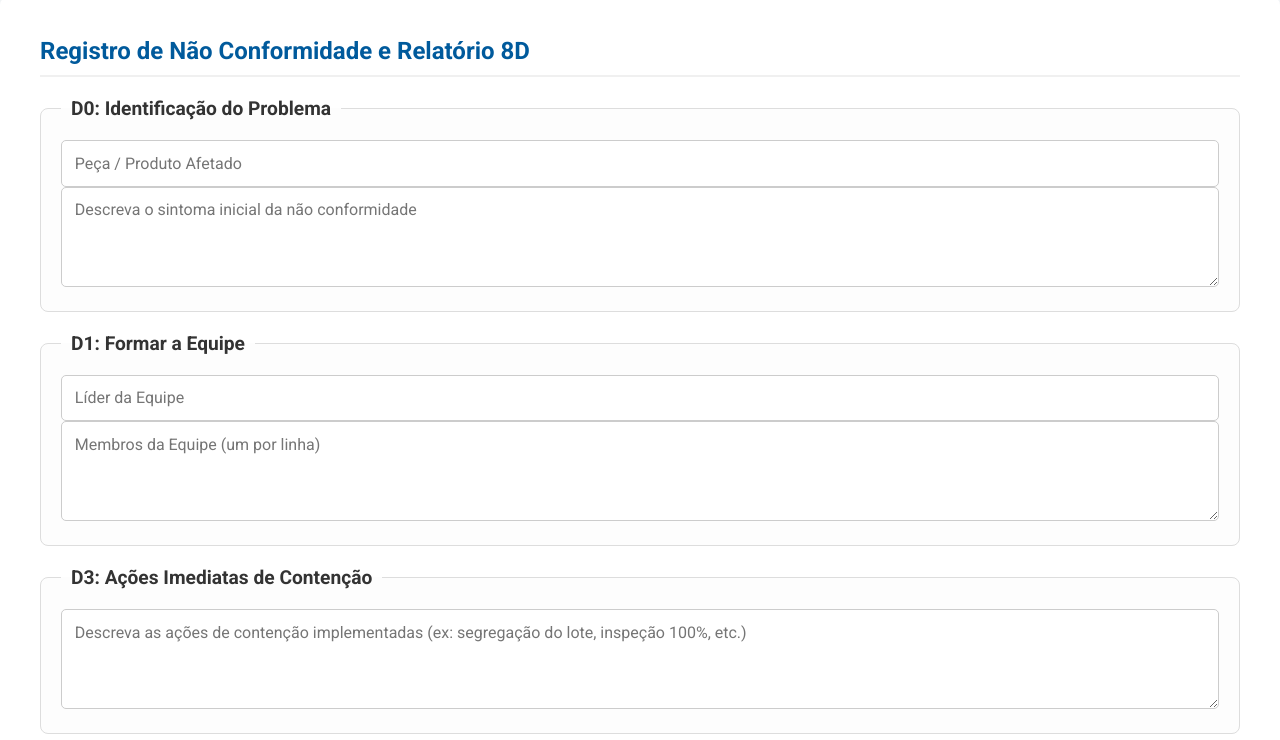
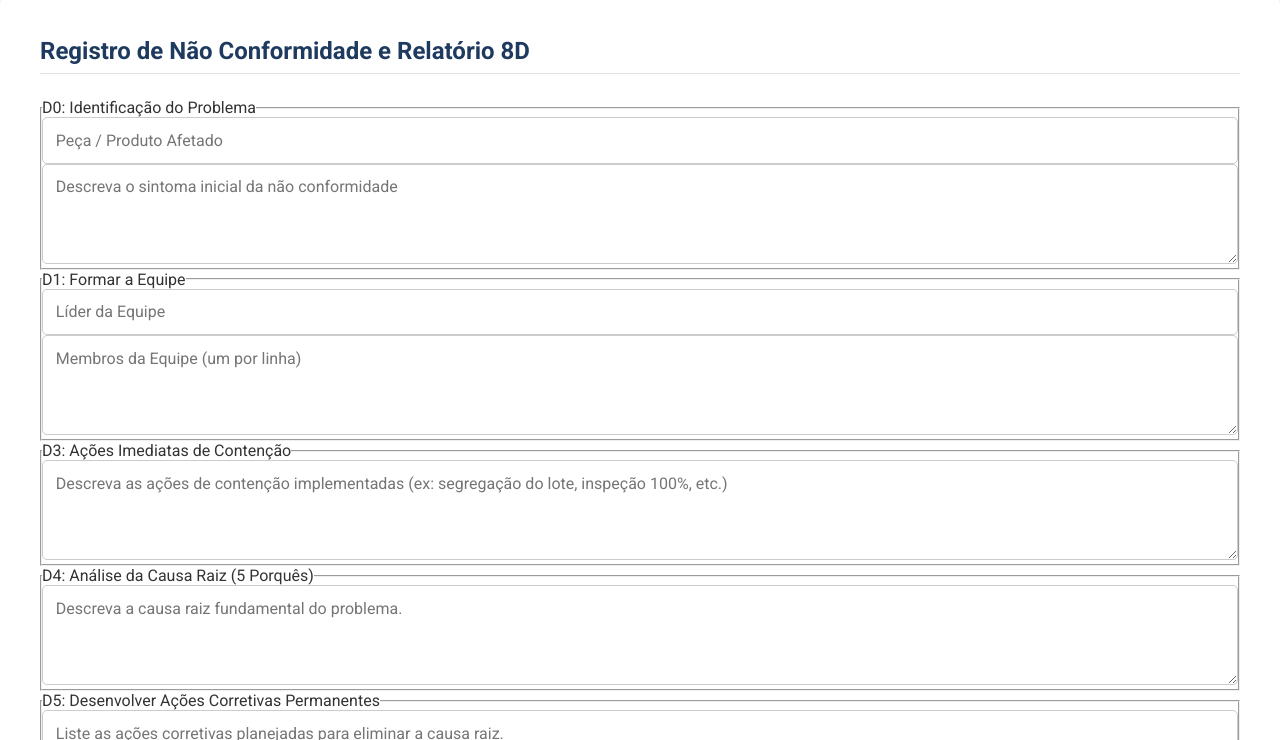
Before and after one commit to marcosgarcon/Sistema_Qualidade, a plain HTML site: page relatorio_8d.html in a window 1280 px wide. Shown: the part 60-800 px from the top of the page. Drawn offline with Linux system fonts and the light colour scheme; a script that the page names is missing.

Commit message:
Update style.css

```diff
--- a/style.css
+++ b/style.css
@@ -104,51 +104,4 @@ tfoot td {
     font-weight: 400;
     color: #a9c1e6; /* Um tom de azul claro */
     margin-top: 4px;
-
-}/* ===== NOVOS ESTILOS - ADICIONAR NO FINAL DO ARQUIVO ===== */
-
-/* Estilos para os novos formulários e seções */
-.form-section, .quality-section {
-    margin-bottom: 40px;
 }
-
-h2 {
-    color: #005A9C;
-    border-bottom: 2px solid #f0f0f0;
-    padding-bottom: 10px;
-    margin-bottom: 20px;
-}
-
-h3 {
-    color: #333;
-}
-
-button.view-btn {
-    background-color: #17a2b8;
-    margin-right: 5px;
-}
-
-button.view-btn:hover {
-    background-color: #138496;
-}
-
-.table-container {
-    overflow-x: auto;
-}
-
-/* Estilos Específicos do 8D */
-fieldset {
-    border: 1px solid #ddd;
-    border-radius: 8px;
-    padding: 20px;
-    margin-bottom: 20px;
-    background-color: #fdfdfd;
-    width: 100%;
-}
-
-legend {
-    font-weight: bold;
-    font-size: 1.2em;
-    padding: 0 10px;
-    color: #333;
-}
```
